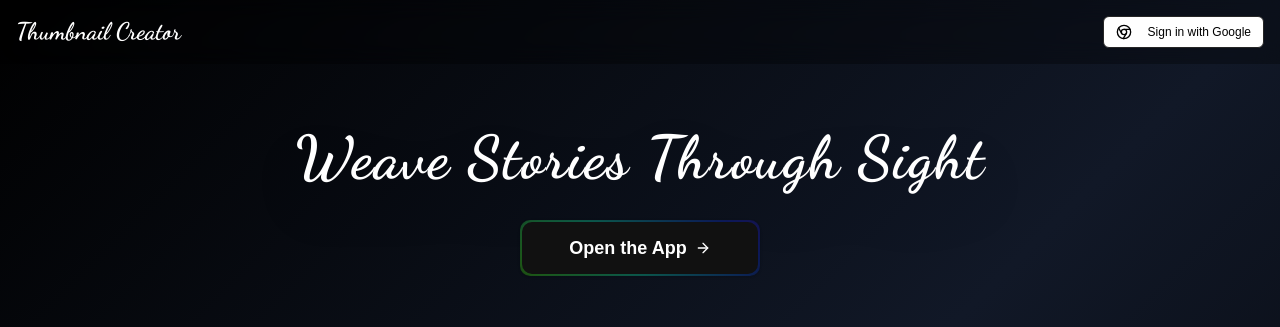
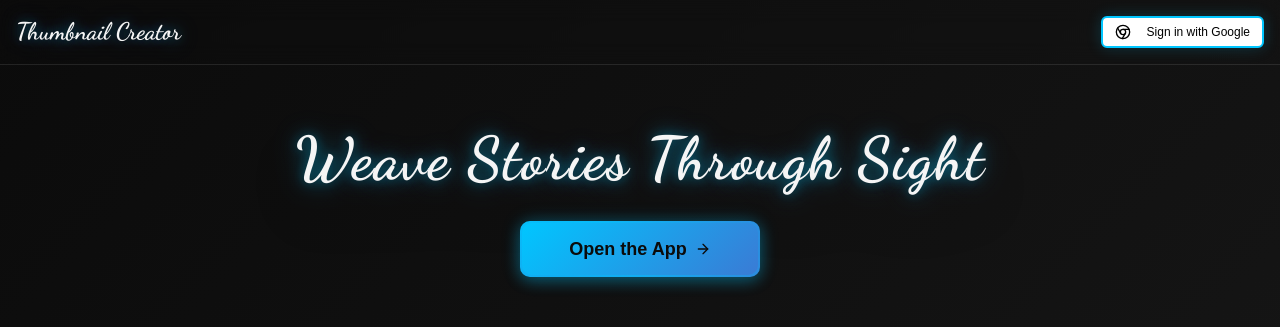
Before and after one commit to Growthxdevs/Thumbnail_creator, a Next.js app: page / in a window 1280 px wide. Shown: the top 327 px of the page. Built offline with nearby package versions, Linux system fonts and the light colour scheme; no server answers.

Commit message:
chore: revamp the ui

```diff
--- a/app/globals.css
+++ b/app/globals.css
@@ -8,6 +8,19 @@ body {
 
 @layer base {
   :root {
+    /* Netflix Dark Theme Variables */
+    --dark-bg-primary: #0b0b0b;
+    --dark-bg-secondary: #1a1a1a;
+    --dark-text-primary: #f5f5f5;
+    --dark-text-secondary: #b3b3b3;
+    --dark-text-muted: #808080;
+    --dark-accent-primary: #00c6ff;
+    --dark-accent-secondary: #3a7bd5;
+    --dark-accent-glow: rgba(0, 198, 255, 0.3);
+    --dark-border: rgba(255, 255, 255, 0.1);
+    --dark-shadow: rgba(0, 0, 0, 0.5);
+
+    /* Legacy variables for compatibility */
     --background: 0 0% 100%;
     --foreground: 0 0% 3.9%;
     --card: 0 0% 100%;
@@ -35,30 +48,31 @@ body {
     --radius: 0.5rem;
   }
   .dark {
-    --background: 0 0% 3.9%;
-    --foreground: 0 0% 98%;
-    --card: 0 0% 3.9%;
-    --card-foreground: 0 0% 98%;
-    --popover: 0 0% 3.9%;
-    --popover-foreground: 0 0% 98%;
-    --primary: 0 0% 98%;
-    --primary-foreground: 0 0% 9%;
-    --secondary: 0 0% 14.9%;
-    --secondary-foreground: 0 0% 98%;
-    --muted: 0 0% 14.9%;
-    --muted-foreground: 0 0% 63.9%;
-    --accent: 0 0% 14.9%;
-    --accent-foreground: 0 0% 98%;
+    /* Netflix Dark Theme - Deep Cinematic Colors */
+    --background: 0 0% 4.3%; /* #0B0B0B */
+    --foreground: 0 0% 96.1%; /* #F5F5F5 */
+    --card: 0 0% 10.2%; /* #1A1A1A */
+    --card-foreground: 0 0% 96.1%;
+    --popover: 0 0% 4.3%;
+    --popover-foreground: 0 0% 96.1%;
+    --primary: 195 100% 50%; /* #00C6FF */
+    --primary-foreground: 0 0% 4.3%;
+    --secondary: 0 0% 10.2%;
+    --secondary-foreground: 0 0% 96.1%;
+    --muted: 0 0% 10.2%;
+    --muted-foreground: 0 0% 70%;
+    --accent: 195 100% 50%;
+    --accent-foreground: 0 0% 4.3%;
     --destructive: 0 62.8% 30.6%;
     --destructive-foreground: 0 0% 98%;
-    --border: 0 0% 14.9%;
-    --input: 0 0% 14.9%;
-    --ring: 0 0% 83.1%;
-    --chart-1: 220 70% 50%;
-    --chart-2: 160 60% 45%;
-    --chart-3: 30 80% 55%;
-    --chart-4: 280 65% 60%;
-    --chart-5: 340 75% 55%;
+    --border: 0 0% 10.2%;
+    --input: 0 0% 10.2%;
+    --ring: 195 100% 50%;
+    --chart-1: 195 100% 50%;
+    --chart-2: 220 70% 50%;
+    --chart-3: 160 60% 45%;
+    --chart-4: 30 80% 55%;
+    --chart-5: 280 65% 60%;
   }
 }
 
@@ -71,10 +85,94 @@ body {
   }
 }
 
+/* Netflix Dark Theme Global Styles */
+@layer base {
+  body {
+    background: linear-gradient(
+      135deg,
+      var(--dark-bg-primary) 0%,
+      var(--dark-bg-secondary) 50%,
+      var(--dark-bg-primary) 100%
+    );
+    color: var(--dark-text-primary);
+    font-family: "Inter", -apple-system, BlinkMacSystemFont, "Segoe UI", Roboto,
+      sans-serif;
+  }
+
+  /* Glowing text effect for headings */
+  .dark-glow-text {
+    color: var(--dark-text-primary);
+    text-shadow: 0 0 10px var(--dark-accent-glow),
+      0 0 20px var(--dark-accent-glow), 0 0 30px var(--dark-accent-glow);
+    animation: subtle-glow 3s ease-in-out infinite alternate;
+  }
+
+  /* Electric blue gradient backgrounds */
+  .dark-gradient-bg {
+    background: linear-gradient(
+      135deg,
+      var(--dark-bg-primary) 0%,
+      var(--dark-bg-secondary) 100%
+    );
+  }
+
+  .dark-card-bg {
+    background: var(--dark-bg-secondary);
+    border: 1px solid var(--dark-border);
+    box-shadow: 0 4px 20px var(--dark-shadow), 0 0 20px rgba(0, 198, 255, 0.1);
+  }
+
+  /* Electric blue button styles */
+  .dark-btn-primary {
+    background: linear-gradient(
+      135deg,
+      var(--dark-accent-primary) 0%,
+      var(--dark-accent-secondary) 100%
+    );
+    color: var(--dark-bg-primary);
+    border: none;
+    box-shadow: 0 4px 15px rgba(0, 198, 255, 0.3),
+      0 0 20px rgba(0, 198, 255, 0.2);
+    transition: all 0.3s ease;
+  }
+
+  .dark-btn-primary:hover {
+    box-shadow: 0 6px 25px rgba(0, 198, 255, 0.4),
+      0 0 30px rgba(0, 198, 255, 0.3);
+    transform: translateY(-2px);
+  }
+
+  /* Outline button with glow */
+  .dark-btn-outline {
+    background: transparent;
+    border: 2px solid var(--dark-accent-primary);
+    color: var(--dark-accent-primary);
+    box-shadow: 0 0 15px rgba(0, 198, 255, 0.2);
+    transition: all 0.3s ease;
+  }
+
+  .dark-btn-outline:hover {
+    background: var(--dark-accent-primary);
+    color: var(--dark-bg-primary);
+    box-shadow: 0 0 25px rgba(0, 198, 255, 0.4), 0 0 35px rgba(0, 198, 255, 0.3);
+  }
+}
+
+@keyframes subtle-glow {
+  0% {
+    text-shadow: 0 0 10px var(--dark-accent-glow),
+      0 0 20px var(--dark-accent-glow), 0 0 30px var(--dark-accent-glow);
+  }
+  100% {
+    text-shadow: 0 0 15px var(--dark-accent-glow),
+      0 0 25px var(--dark-accent-glow), 0 0 35px var(--dark-accent-glow);
+  }
+}
+
 /* Dark mode button overrides */
 @layer components {
   .dark .btn-outline {
-    @apply border-gray-600 text-gray-300 hover:text-white hover:bg-gray-800 hover:border-gray-500;
+    @apply dark-btn-outline;
   }
 
   .dark .btn-outline-white {
@@ -86,11 +184,15 @@ body {
 .glow-on-hover {
   position: relative;
   overflow: hidden;
-  color: white;
+  color: var(--dark-bg-primary);
   font-weight: bold;
   transition: transform 0.3s ease-in-out, box-shadow 0.3s ease-in-out;
   border-radius: 10px;
-  background: #111;
+  background: linear-gradient(
+    135deg,
+    var(--dark-accent-primary) 0%,
+    var(--dark-accent-secondary) 100%
+  );
   padding: 12px 32px;
   font-size: 18px;
   border: none;
@@ -98,6 +200,7 @@ body {
   cursor: pointer;
   position: relative;
   z-index: 1;
+  box-shadow: 0 4px 15px rgba(0, 198, 255, 0.3), 0 0 20px rgba(0, 198, 255, 0.2);
 }
 
 /* Glowing border effect */
@@ -111,22 +214,18 @@ body {
   border-radius: 12px;
   background: linear-gradient(
     45deg,
-    #ff0000,
-    #ff7300,
-    #fffb00,
-    #48ff00,
-    #00ffd5,
-    #002bff,
-    #7a00ff,
-    #ff00c8,
-    #ff0000
+    var(--dark-accent-primary),
+    var(--dark-accent-secondary),
+    #00c6ff,
+    #3a7bd5,
+    var(--dark-accent-primary)
   );
   background-size: 400%;
   z-index: -2;
   filter: blur(8px);
-  opacity: 0.4; /* Default subtle glow */
+  opacity: 0.6; /* Enhanced glow for Dark theme */
   transition: opacity 0.3s ease-in-out, filter 0.3s ease-in-out;
-  animation: glowing 6s linear infinite;
+  animation: glowing 4s linear infinite;
   pointer-events: none;
 }
 
@@ -144,7 +243,11 @@ body {
   left: 2px;
   width: calc(100% - 4px);
   height: calc(100% - 4px);
-  background: #111;
+  background: linear-gradient(
+    135deg,
+    var(--dark-accent-primary) 0%,
+    var(--dark-accent-secondary) 100%
+  );
   border-radius: 10px;
   z-index: -1; /* Lower z-index so text is visible */
 }
--- a/app/layout.tsx
+++ b/app/layout.tsx
@@ -36,7 +36,7 @@ export default function RootLayout({
       >
         <Providers>
           {
-            <div className="bg-gradient-to-br from-black via-gray-900 to-black ">
+            <div className="dark-gradient-bg min-h-screen">
               <TopBar />
               {children}
             </div>
--- a/app/page.tsx
+++ b/app/page.tsx
@@ -38,7 +38,7 @@ const TextBehindImage = () => {
     <div className="py-16 flex flex-col items-center text-center px-6">
       {/* Hero Section with Full-Width Image */}
       <div className="flex flex-col items-center justify-center">
-        <h1 className="text-white text-4xl md:text-6xl font-dancing font-black text-center px-6 drop-shadow-2xl leading-tight tracking-wide">
+        <h1 className="dark-glow-text text-4xl md:text-6xl font-dancing font-black text-center px-6 drop-shadow-2xl leading-tight tracking-wide">
           Weave Stories Through Sight
         </h1>
         <motion.div
--- a/components/image-preview.tsx
+++ b/components/image-preview.tsx
@@ -254,7 +254,7 @@ function ImagePreview({
     setImageHeight(newHeight);
   };
   return (
-    <div className="w-full md:w-3/5 backdrop-blur-md bg-white/5 rounded-lg shadow-2xl p-4 flex flex-col gap-4 items-center">
+    <div className="w-full md:w-3/5 backdrop-blur-md dark-card-bg rounded-lg shadow-2xl p-4 flex flex-col gap-4 items-center">
       <div
         ref={compositionRef}
         className={`relative flex min-h-[400px] items-center justify-center bg-black/30 backdrop-blur-sm rounded-lg shadow-lg overflow-hidden w-full select-none ${
--- a/components/template-selector.tsx
+++ b/components/template-selector.tsx
@@ -224,12 +224,12 @@ export default function TemplateSelector({
         {filteredTemplates.map((template) => (
           <div
             key={template.id}
-            className={`relative backdrop-blur-md bg-white/5 rounded-lg shadow-lg overflow-hidden cursor-pointer transition-all ${
+            className={`relative backdrop-blur-md dark-card-bg rounded-lg shadow-lg overflow-hidden cursor-pointer transition-all ${
               compact ? "p-2" : "p-0"
             } ${
               selectedTemplate?.id === template.id
-                ? "ring-2 ring-blue-500 bg-blue-500/10"
-                : "hover:bg-white/10"
+                ? "ring-2 ring-dark-accent-primary bg-dark-accent-primary/10"
+                : "hover:bg-dark-bg-secondary/50"
             }`}
             onClick={() => onTemplateSelect(template)}
           >
--- a/components/thumbnail-generator.tsx
+++ b/components/thumbnail-generator.tsx
@@ -1,6 +1,5 @@
 "use client";
-import React, { useState, useEffect } from "react";
-import { useSession } from "next-auth/react";
+import React, { useState } from "react";
 import { useCreditStore } from "@/stores/credit-store";
 import { useCreditInit } from "@/hooks/use-credit-init";
 import ThumbnailUpload from "./thumbnail-upload";
@@ -9,7 +8,6 @@ import ThumbnailPreview from "./thumbnail-preview";
 import { ThumbnailTemplate } from "@/types/thumbnail";
 
 export default function ThumbnailGenerator() {
-  const { data: session } = useSession();
   const { credits, deductCredits } = useCreditStore();
   useCreditInit(); // Initialize credits from session
 
@@ -20,9 +18,6 @@ export default function ThumbnailGenerator() {
     null
   );
   const [loading, setLoading] = useState(false);
-
-  // Get user pro status from session
-  const isPro = session?.user?.isPro ?? false;
 
   // Function to handle credit deduction
   const handleCreditDeduction = async () => {
@@ -76,7 +71,6 @@ export default function ThumbnailGenerator() {
       if (response.ok) {
         const data = await response.json();
         setGeneratedThumbnail(data.thumbnail);
-        setCurrentStep("preview");
       } else {
         throw new Error("Failed to generate thumbnail");
       }
@@ -123,10 +117,10 @@ export default function ThumbnailGenerator() {
       <div className="relative max-w-7xl mx-auto">
         {/* Header */}
         <div className="text-center mb-8">
-          <h1 className="text-4xl font-bold text-white mb-4 font-dancing">
+          <h1 className="text-4xl font-bold dark-glow-text mb-4 font-dancing">
             AI Thumbnail Generator
           </h1>
-          <p className="text-gray-300 text-lg">
+          <p className="text-dark-text-secondary text-lg">
             Create stunning thumbnails for YouTube and Reels with AI-powered
             templates
           </p>
--- a/components/top-bar.tsx
+++ b/components/top-bar.tsx
@@ -23,12 +23,12 @@ const TopBar = () => {
   };
 
   return (
-    <header className="sticky top-0 z-50 w-full backdrop-blur-md bg-black/30">
+    <header className="sticky top-0 z-50 w-full backdrop-blur-md bg-dark-bg-secondary/80 border-b border-dark-border">
       <div className="flex h-16 items-center justify-between px-4">
         <div className="mr-4">
           <Link
             href="/"
-            className="text-2xl font-extrabold text-white font-dancing"
+            className="text-2xl font-extrabold dark-glow-text font-dancing"
           >
             Thumbnail Creator
           </Link>
--- a/components/ui/button.tsx
+++ b/components/ui/button.tsx
@@ -1,20 +1,18 @@
-import * as React from "react"
-import { Slot } from "@radix-ui/react-slot"
-import { cva, type VariantProps } from "class-variance-authority"
+import * as React from "react";
+import { Slot } from "@radix-ui/react-slot";
+import { cva, type VariantProps } from "class-variance-authority";
 
-import { cn } from "@/lib/utils"
+import { cn } from "@/lib/utils";
 
 const buttonVariants = cva(
-  "inline-flex items-center justify-center gap-2 whitespace-nowrap rounded-md text-sm font-medium transition-colors focus-visible:outline-none focus-visible:ring-1 focus-visible:ring-ring disabled:pointer-events-none disabled:opacity-50 [&_svg]:pointer-events-none [&_svg]:size-4 [&_svg]:shrink-0",
+  "inline-flex items-center justify-center gap-2 whitespace-nowrap rounded-md text-sm font-medium transition-all duration-300 focus-visible:outline-none focus-visible:ring-1 focus-visible:ring-ring disabled:pointer-events-none disabled:opacity-50 [&_svg]:pointer-events-none [&_svg]:size-4 [&_svg]:shrink-0",
   {
     variants: {
       variant: {
-        default:
-          "bg-primary text-primary-foreground shadow hover:bg-primary/90",
+        default: "dark-btn-primary",
         destructive:
           "bg-destructive text-destructive-foreground shadow-sm hover:bg-destructive/90",
-        outline:
-          "border border-input bg-background shadow-sm hover:bg-accent hover:text-accent-foreground",
+        outline: "dark-btn-outline",
         secondary:
           "bg-secondary text-secondary-foreground shadow-sm hover:bg-secondary/80",
         ghost: "hover:bg-accent hover:text-accent-foreground",
@@ -32,26 +30,26 @@ const buttonVariants = cva(
       size: "default",
     },
   }
-)
+);
 
 export interface ButtonProps
   extends React.ButtonHTMLAttributes<HTMLButtonElement>,
     VariantProps<typeof buttonVariants> {
-  asChild?: boolean
+  asChild?: boolean;
 }
 
 const Button = React.forwardRef<HTMLButtonElement, ButtonProps>(
   ({ className, variant, size, asChild = false, ...props }, ref) => {
-    const Comp = asChild ? Slot : "button"
+    const Comp = asChild ? Slot : "button";
     return (
       <Comp
         className={cn(buttonVariants({ variant, size, className }))}
         ref={ref}
         {...props}
       />
-    )
+    );
   }
-)
-Button.displayName = "Button"
+);
+Button.displayName = "Button";
 
-export { Button, buttonVariants }
+export { Button, buttonVariants };
--- a/components/ui/input.tsx
+++ b/components/ui/input.tsx
@@ -11,7 +11,7 @@ const Input = React.forwardRef<HTMLInputElement, InputProps>(
       <input
         type={type}
         className={cn(
-          "flex h-10 w-full rounded-md border border-input bg-background px-3 py-2 text-sm ring-offset-background file:border-0 file:bg-transparent file:text-sm file:font-medium placeholder:text-muted-foreground focus-visible:outline-none focus-visible:ring-2 focus-visible:ring-ring focus-visible:ring-offset-2 disabled:cursor-not-allowed disabled:opacity-50",
+          "flex h-10 w-full rounded-md border border-input bg-background px-3 py-2 text-sm ring-offset-background file:border-0 file:bg-transparent file:text-sm file:font-medium placeholder:text-muted-foreground focus-visible:outline-none focus-visible:ring-2 focus-visible:ring-ring focus-visible:ring-offset-2 disabled:cursor-not-allowed disabled:opacity-50 dark:border-dark-border dark:bg-dark-bg-secondary dark:text-dark-text-primary",
           className
         )}
         ref={ref}
--- a/tailwind.config.ts
+++ b/tailwind.config.ts
@@ -56,6 +56,25 @@ export default {
           "4": "hsl(var(--chart-4))",
           "5": "hsl(var(--chart-5))",
         },
+        // Netflix Dark Theme Colors
+        dark: {
+          bg: {
+            primary: "var(--dark-bg-primary)",
+            secondary: "var(--dark-bg-secondary)",
+          },
+          text: {
+            primary: "var(--dark-text-primary)",
+            secondary: "var(--dark-text-secondary)",
+            muted: "var(--dark-text-muted)",
+          },
+          accent: {
+            primary: "var(--dark-accent-primary)",
+            secondary: "var(--dark-accent-secondary)",
+            glow: "var(--dark-accent-glow)",
+          },
+          border: "var(--dark-border)",
+          shadow: "var(--dark-shadow)",
+        },
       },
       borderRadius: {
         lg: "var(--radius)",
```
Also changed, not shown: components/image-controls.tsx (+20 -20 lines), components/ui/card.tsx (+23 -16 lines), 1 other file (tests, documents, lock files or other folders).
